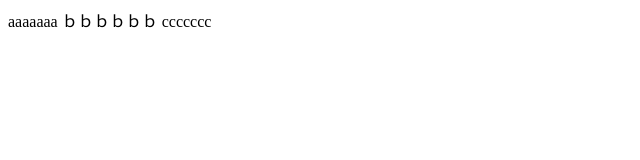
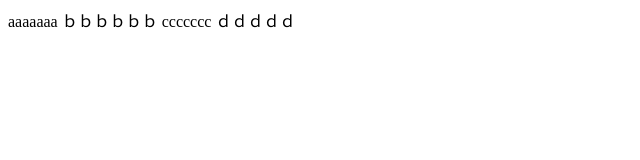
Before and after one commit to kato-koji/kato-koji.github.io, a plain HTML site: page index.html in a window 1280 px wide. Shown: the full height of the page, 0-640 px from the left. Drawn offline with Linux system fonts and the light colour scheme.

Commit message:
ｄｄｄ追記

```diff
--- a/index.html
+++ b/index.html
@@ -6,6 +6,7 @@
 aaaaaaa
 ｂｂｂｂｂｂ
 ccccccc
+ｄｄｄｄｄ
 </body>
 
 
```
